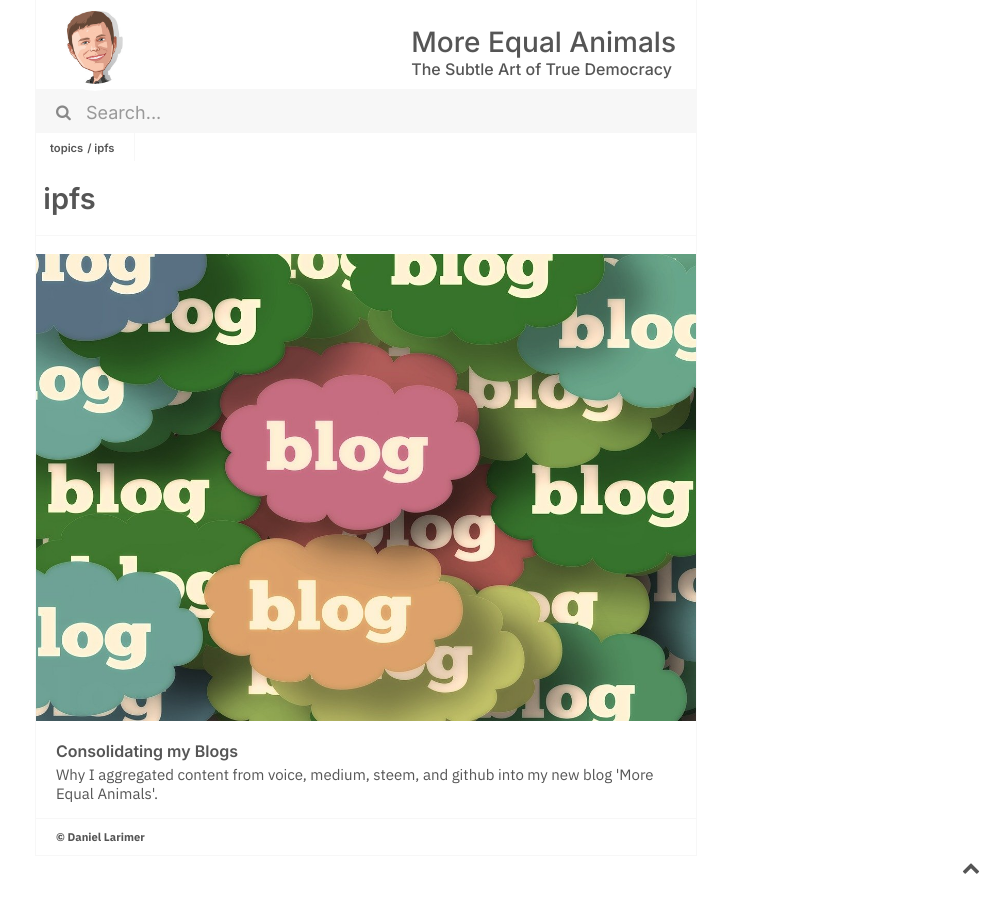
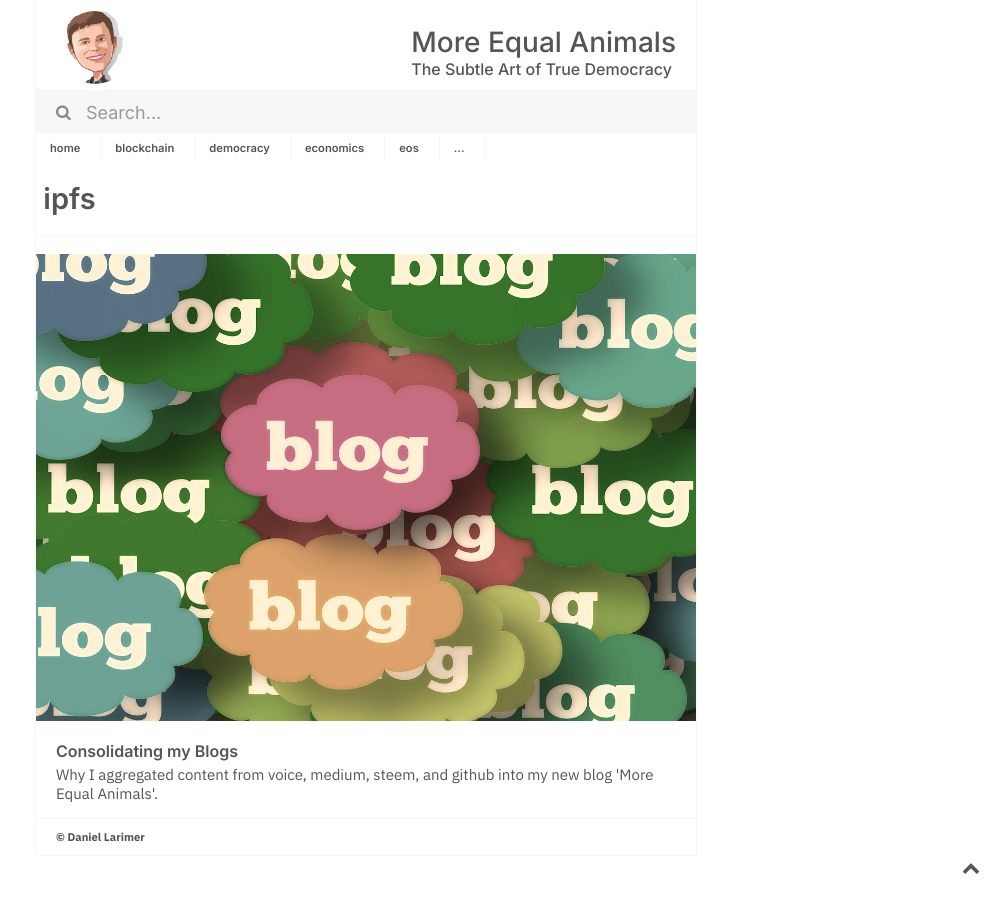
Before and after one commit to moreequalanimals/moreequalanimals.github.io, a Jekyll site: the page built from tags/ipfs.md, in a window 1280 px wide. Shown: the whole page, without its empty margins (274-1280 px from the left). Built offline with Jekyll 4.4.1, drawn with Linux system fonts in a browser that asks for light colours.

Commit message:
update nav bar

```diff
--- a/_includes/header.html
+++ b/_includes/header.html
@@ -86,7 +86,13 @@
         <ul id="results-container"></ul>
 
         <div class="categories" style="float:left;">
-            <a style="text-decoration: none;" href="/tags">
+            <a style="text-decoration: none;" href="/">
+            <span class="categories-p">home</span>
+            </a>
+        </div>
+
+        <div class="categories" style="float:left;">
+            <a style="text-decoration: none;" href="/tags/blockchain">
             <!--
             <svg class="icon-category" width="18" height="19" viewBox="0 0 24 25" fill="none" xmlns="http://www.w3.org/2000/svg">
                 <path d="M4 9.5H20"  stroke-width="2" stroke-linecap="round" stroke-linejoin="round"/>
@@ -95,11 +101,53 @@
                 <path d="M16 3.5L14 21.5"  stroke-width="2" stroke-linecap="round" stroke-linejoin="round"/>
             </svg>
             -->
-            <span class="categories-p">topics</span>
+            <span class="categories-p">blockchain</span>
             </a>
-{%- if page.tag -%}
-            <span class="categories-p">/ {{page.tag}} </span>
-{%- endif -%}
+        </div>
+        <div class="categories" style="float:left;">
+            <a style="text-decoration: none;" href="/tags/democracy">
+            <!--
+            <svg class="icon-category" width="18" height="19" viewBox="0 0 24 25" fill="none" xmlns="http://www.w3.org/2000/svg">
+                <path d="M4 9.5H20"  stroke-width="2" stroke-linecap="round" stroke-linejoin="round"/>
+                <path d="M4 15.5H20"  stroke-width="2" stroke-linecap="round" stroke-linejoin="round"/>
+                <path d="M10 3.5L8 21.5"  stroke-width="2" stroke-linecap="round" stroke-linejoin="round"/>
+                <path d="M16 3.5L14 21.5"  stroke-width="2" stroke-linecap="round" stroke-linejoin="round"/>
+            </svg>
+            -->
+            <span class="categories-p">democracy</span>
+            </a>
+        </div>
+        <div class="categories" style="float:left;">
+            <a style="text-decoration: none;" href="/tags/economics">
+            <!--
+            <svg class="icon-category" width="18" height="19" viewBox="0 0 24 25" fill="none" xmlns="http://www.w3.org/2000/svg">
+                <path d="M4 9.5H20"  stroke-width="2" stroke-linecap="round" stroke-linejoin="round"/>
+                <path d="M4 15.5H20"  stroke-width="2" stroke-linecap="round" stroke-linejoin="round"/>
+                <path d="M10 3.5L8 21.5"  stroke-width="2" stroke-linecap="round" stroke-linejoin="round"/>
+                <path d="M16 3.5L14 21.5"  stroke-width="2" stroke-linecap="round" stroke-linejoin="round"/>
+            </svg>
+            -->
+            <span class="categories-p">economics</span>
+            </a>
+        </div>
+        <div class="categories" style="float:left;">
+            <a style="text-decoration: none;" href="/tags/eos">
+            <!--
+            <svg class="icon-category" width="18" height="19" viewBox="0 0 24 25" fill="none" xmlns="http://www.w3.org/2000/svg">
+                <path d="M4 9.5H20"  stroke-width="2" stroke-linecap="round" stroke-linejoin="round"/>
+                <path d="M4 15.5H20"  stroke-width="2" stroke-linecap="round" stroke-linejoin="round"/>
+                <path d="M10 3.5L8 21.5"  stroke-width="2" stroke-linecap="round" stroke-linejoin="round"/>
+                <path d="M16 3.5L14 21.5"  stroke-width="2" stroke-linecap="round" stroke-linejoin="round"/>
+            </svg>
+            -->
+            <span class="categories-p">eos</span>
+            </a>
+        </div>
+
+        <div class="categories" style="float:left;">
+            <a style="text-decoration: none;" href="/tags">
+            <span class="categories-p">...</span>
+            </a>
         </div>
         <!--
         <div class="categories" style="float:right;">
```
